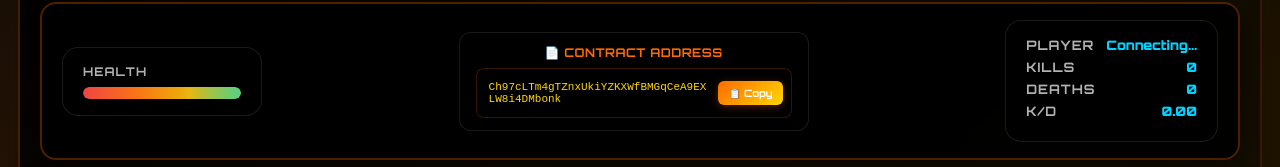
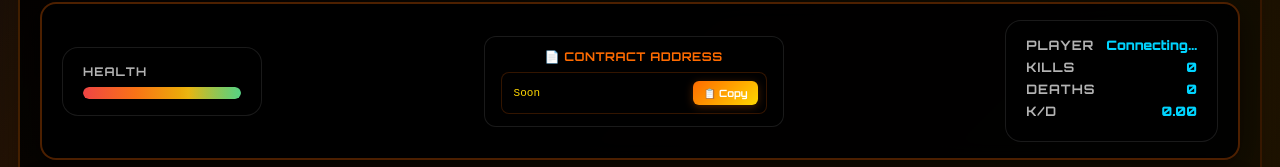
Before and after one commit to ywa0/finalbonker, a website: page index.html in a window 1280 px wide. Shown: the part 113-280 px from the top of the page. Drawn offline with nearby package versions, Linux system fonts and the light colour scheme.

Commit message:
Deploying updates

```diff
--- a/index.html
+++ b/index.html
@@ -1495,7 +1495,7 @@
             <div class="hud-contract-section">
                 <div class="hud-contract-title">📄 Contract Address</div>
                 <div class="hud-contract-address-container">
-                    <div class="hud-contract-address" id="hudContractAddress">Ch97cLTm4gTZnxUkiYZKXWfBMGqCeA9EXLW8i4DMbonk</div>
+                    <div class="hud-contract-address" id="hudContractAddress">Soon</div>
                     <button class="hud-copy-button" id="hudCopyButton" onclick="copyHudContractAddress()">📋 Copy</button>
                 </div>
             </div>
@@ -1593,7 +1593,7 @@
         <div class="contract-section">
             <div class="contract-title">📄 Contract Address</div>
             <div class="contract-address-container">
-                <div class="contract-address" id="contractAddress">Ch97cLTm4gTZnxUkiYZKXWfBMGqCeA9EXLW8i4DMbonk</div>
+                <div class="contract-address" id="contractAddress">Soon</div>
                 <button class="copy-button" id="copyButton" onclick="copyContractAddress()">📋 Copy</button>
             </div>
             <div class="copy-feedback" id="copyFeedback">Copied to clipboard!</div>
```
